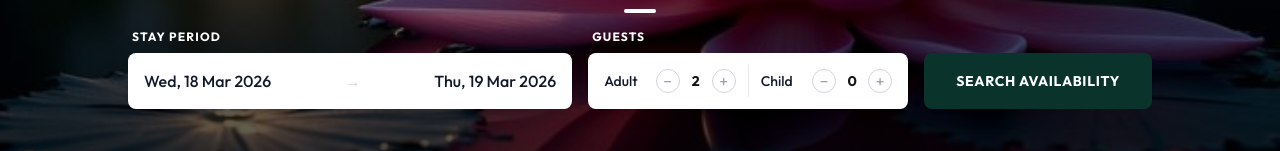
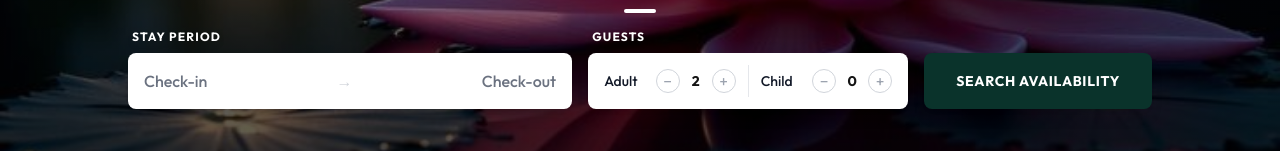
Before and after one commit to oliviaalleppey/main, a Next.js app: page / in a window 1280 px wide. Shown: the part 647-798 px from the top of the page. Built offline with nearby package versions, Linux system fonts and the light colour scheme; no server answers; the database is empty.

Commit message:
Fix: Start with empty dates in home page date picker for easier selection

```diff
--- a/components/home/hero-section.tsx
+++ b/components/home/hero-section.tsx
@@ -2,7 +2,7 @@
 
 import { useState, useEffect } from 'react';
 import Image from 'next/image';
-import { addDays, format, startOfDay } from 'date-fns';
+import { format } from 'date-fns';
 import { DateRange } from 'react-day-picker';
 import { LuxuryDatePicker } from '@/components/ui/luxury-date-picker';
 import { useRouter } from 'next/navigation';
@@ -19,10 +19,7 @@ export default function HeroSection() {
     const [currentImageIndex, setCurrentImageIndex] = useState(0);
     const [isDatePickerOpen, setIsDatePickerOpen] = useState(false);
     const [searchError, setSearchError] = useState<string | null>(null);
-    const [date, setDate] = useState<DateRange | undefined>({
-        from: startOfDay(new Date()),
-        to: addDays(startOfDay(new Date()), 1),
-    });
+    const [date, setDate] = useState<DateRange | undefined>(undefined);
     const [guests, setGuests] = useState({ adults: 2, children: 0 });
     const router = useRouter();
 
```
